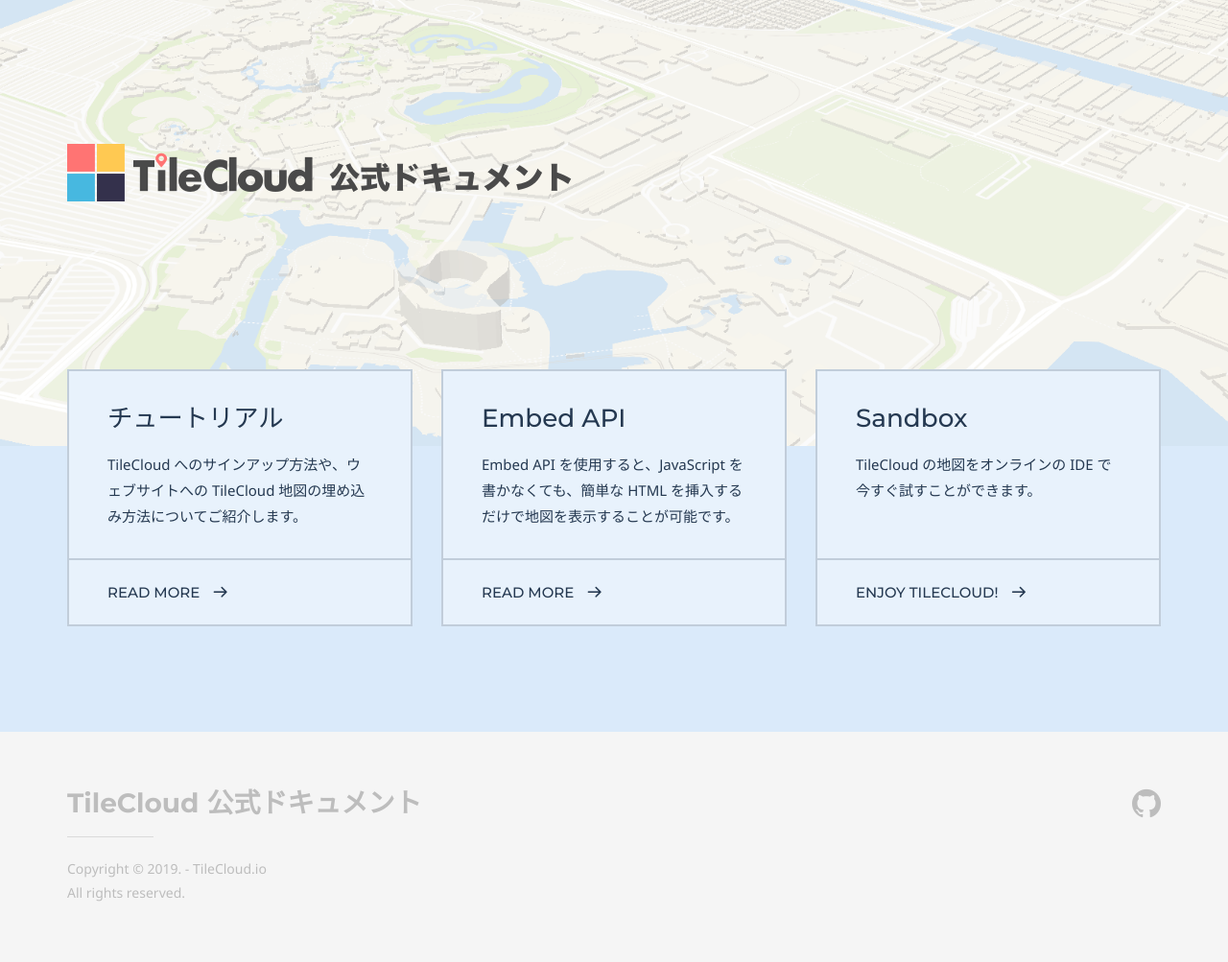
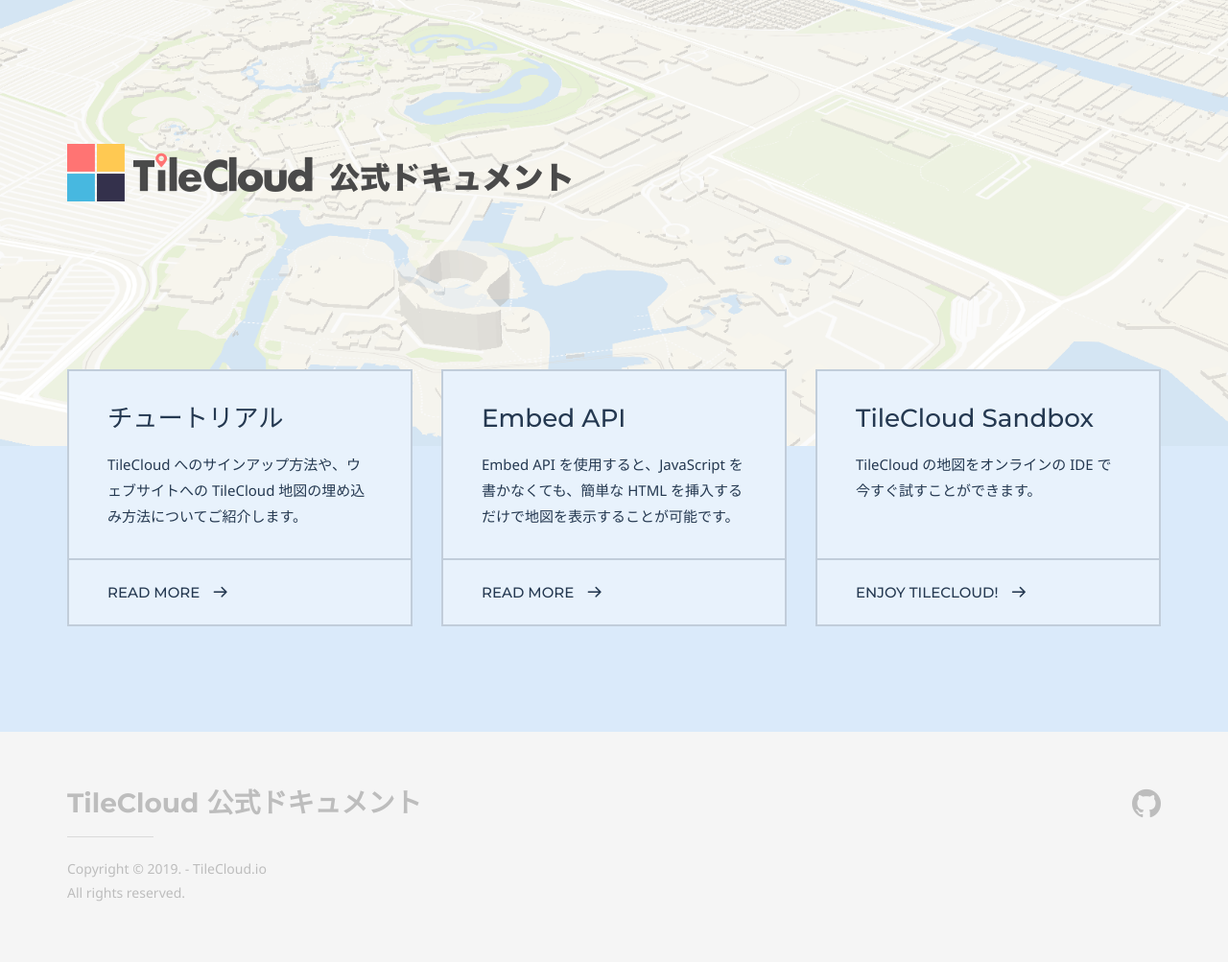
Before and after one commit to tilecloud/docs.tilecloud.io, a Jekyll site: the page built from index.md, in a window 1280 px wide. Shown: the whole page at 96% size. Built offline with Jekyll 4.4.1, drawn with Linux system fonts in a browser that asks for light colours; some web fonts are replaced; a script that is not in the unit is left out.

Commit message:
some fix

```diff
--- a/index.md
+++ b/index.md
@@ -36,7 +36,7 @@
       excerpt: Embed API を使用すると、JavaScript を書かなくても、簡単な HTML を挿入するだけで地図を表示することが可能です。
       cta: Read more
       url: '/embed-api/'
-    - title: Sandbox
+    - title: TileCloud Sandbox
       excerpt: TileCloud の地図をオンラインの IDE で今すぐ試すことができます。
       cta: Enjoy TileCloud!
       url: 'https://playcode.io/290651?tabs=index.html&output'
```
